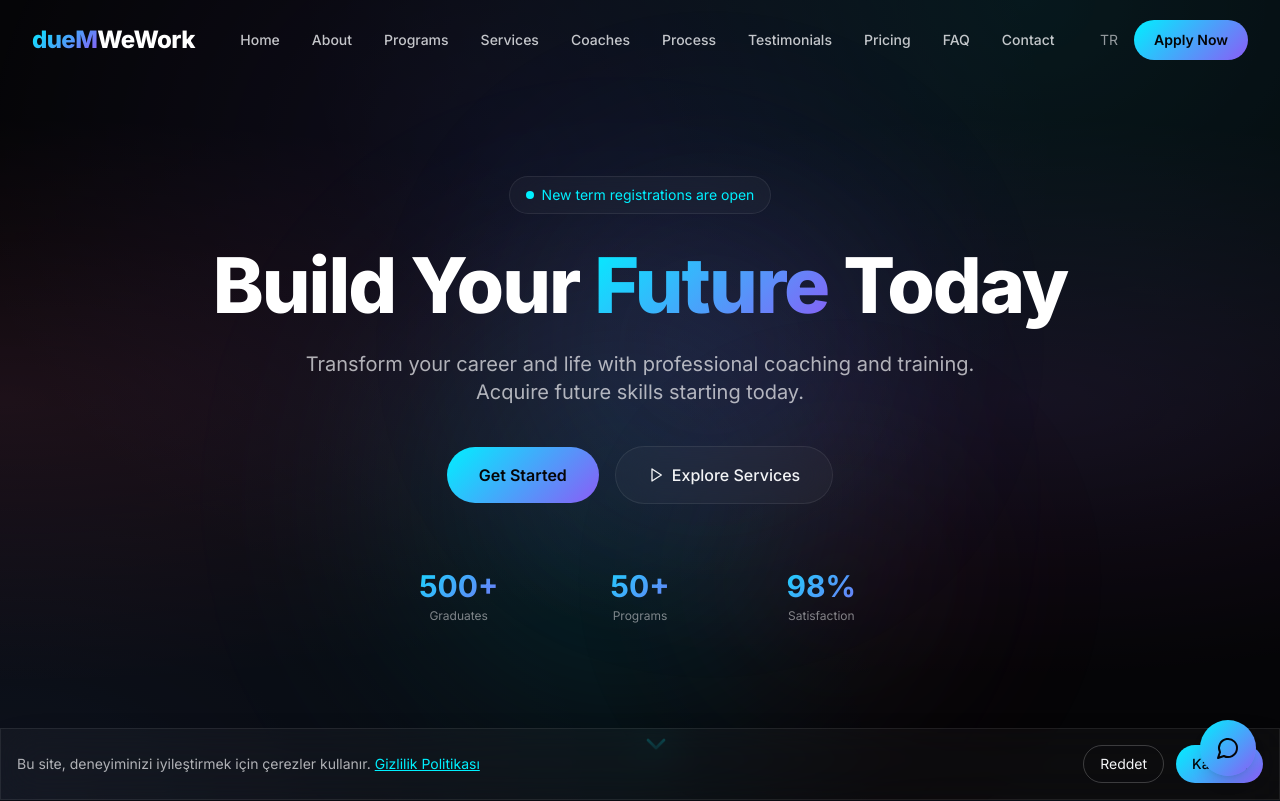
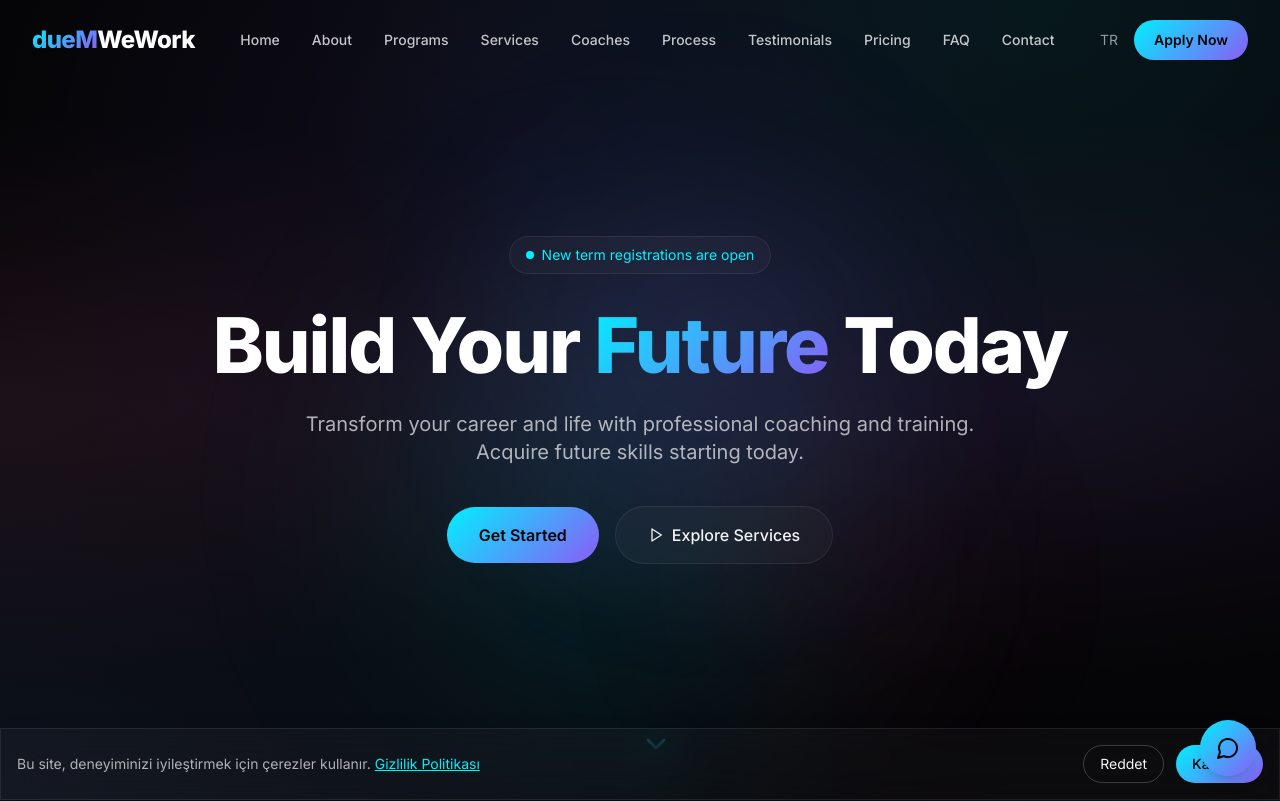
Before and after one commit to efexem007/S-TE, a Next.js app: page /en in a window 1280 px wide. Shown: the top 801 px of the page. Built offline with nearby package versions, Linux system fonts and the light colour scheme.

Commit message:
fix(hero): Istastistik bolumu kaldirildi

```diff
--- a/src/components/sections/Hero.tsx
+++ b/src/components/sections/Hero.tsx
@@ -107,21 +107,6 @@ export default function Hero({ lang = 'tr' }: { lang?: string }) {
           </a>
         </div>
 
-        {/* Stats */}
-        <div className="hero-fade-up mt-16 grid grid-cols-3 gap-8 max-w-lg mx-auto">
-          <div className="text-center">
-            <p className="text-2xl md:text-3xl font-bold text-gradient">500+</p>
-            <p className="text-text-light/50 text-xs mt-1">{isTr ? 'Mezun' : 'Graduates'}</p>
-          </div>
-          <div className="text-center">
-            <p className="text-2xl md:text-3xl font-bold text-gradient">50+</p>
-            <p className="text-text-light/50 text-xs mt-1">{isTr ? 'Eğitim' : 'Programs'}</p>
-          </div>
-          <div className="text-center">
-            <p className="text-2xl md:text-3xl font-bold text-gradient">98%</p>
-            <p className="text-text-light/50 text-xs mt-1">{isTr ? 'Memnuniyet' : 'Satisfaction'}</p>
-          </div>
-        </div>
       </div>
 
       {/* Scroll indicator */}
```
